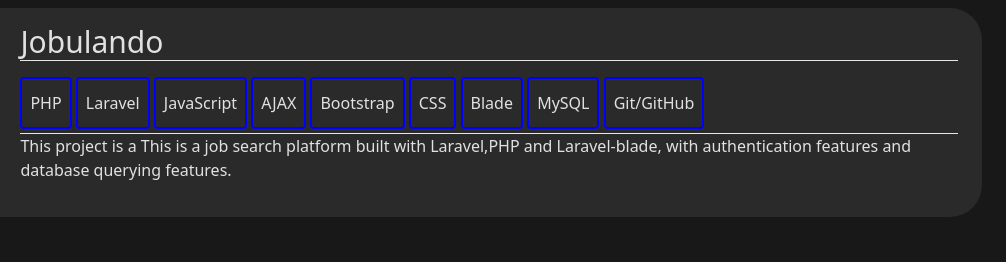
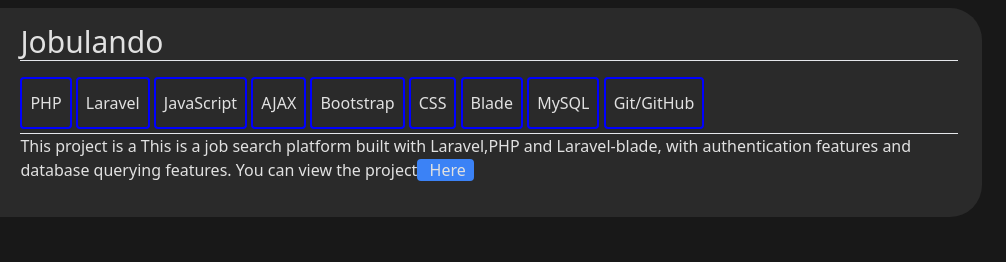
Before and after one commit to gaijin-developer/gaijin-developer.github.io, a website: page pages/Projects.html in a window 1280 px wide. Shown: the part 880-1142 px from the top of the page, 274-1280 px from the left. Drawn offline with Linux system fonts and the light colour scheme.

Commit message:
link to jobulando added

```diff
--- a/pages/Projects.html
+++ b/pages/Projects.html
@@ -218,6 +218,7 @@
           <div class="projectParagraphs">
             <p>
               This project is a This is a job search platform built with Laravel,PHP and Laravel-blade, with authentication features and database querying features.
+              You can view the project<a href="https://github.com/gaijin-developer/gaijin-jobsite" class="link bg-blue-500 px-2 rounded" target="_blank"> Here </a>
             </p>
           </div>
         </div>
```
